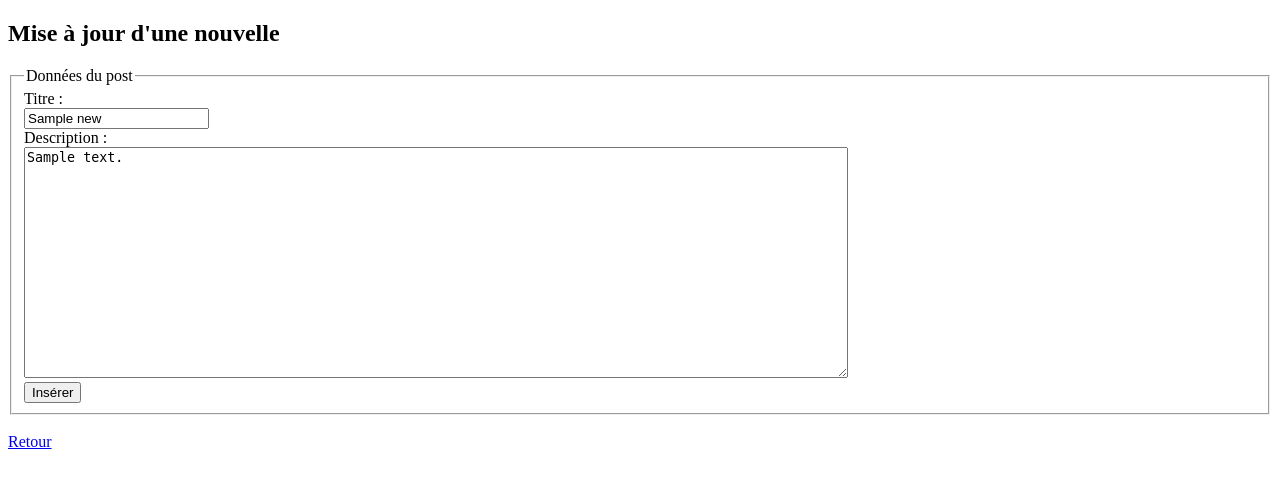
After one commit to walterjch/EE_revision, a PHP site: page /updateNews.php?idNews=1 in a window 1280 px wide. The commit adds this page. Shown: the top 488 px of the page. Run offline with PHP 8.4, Linux system fonts and the light colour scheme; the visitor is signed in with stand-in values (Sample User, id 1); tables that the repository leaves empty or names only in its code hold one stand-in row (values such as "Sample post").

Commit message:
chapitre 4 terminé, tout fonctionne

```diff
--- /dev/null
+++ b/css/style.css
@@ -0,0 +1,19 @@
+.post
+{
+    margin-top: 30px;
+    text-align: justify;
+    background-color: #D2D2D2;
+    padding: 10px;
+    box-shadow: 6px 6px 15px black;
+    border-radius: 5px;
+}
+
+.warning
+{
+    color: red;
+}
+
+.info
+{
+    color: green;
+}
--- a/connect.php
+++ b/functions.php
@@ -2,6 +2,12 @@
 
 session_start();
 
+/**
+*	Test if the username and the password are matching
+*	@param	string	$username	In the database, this is the login
+* @param	string	$pwd In the database, this is the pwd
+*	@return	$result if all is matching, NULL if it's not
+*/
 function checkUser($username, $pwd) {
     $db = connectDb();
     $sql = "SELECT login FROM users "
@@ -17,7 +23,10 @@ function checkUser($username, $pwd) {
     }
 }
 
-
+/**
+*	Etablish the connection with our database
+*	@return	object	$db if the connection is OK, false if it's not
+*/
 function connectDb()
 {
     $server = '127.0.0.1';
@@ -35,7 +44,9 @@ function connectDb()
     return $db;
 }
 
-//L'utilisateur se déconnecte
+/**
+*	Destroy the session of the user that was connected
+*/
 function disconnect() {
     if (ini_get("session.use_cookies")) {
         $params = session_get_cookie_params();
@@ -47,6 +58,14 @@ function disconnect() {
     exit;
 }
 
+/**
+*	Add an user in the database
+*	@param	string	$surname	user's surname
+* @param	string	$name user's name
+* @param  string $login user's $username
+* @param string  $pwd password (sha1 already used)
+*	@return	$db the last insert id or NULL
+*/
 function addUser($surname, $name, $login, $pwd) {
   if (!userExists($login)) {
     $db = connectDb();
@@ -68,7 +87,11 @@ function addUser($surname, $name, $login, $pwd) {
 
 }
 
-
+/**
+*	Test if the username exists
+*	@param	string	$login	we will compare that with our database
+*	@return	boolean true if it already exists and false if not
+*/
 function userExists($login){
     $db = connectDb();
     $sql = "SELECT login FROM users "
@@ -88,6 +111,11 @@ function userExists($login){
 }
 
 
+/**
+*	Get informations about the user using its login
+*	@param	string	$login	In the database, this is the login
+*	@return	array $result with all the informations or NULL if process fail
+*/
 function getUserByLogin($login){
   $db = connectDb();
   $sql = "SELECT idUser, surname, name FROM users " .
@@ -103,6 +131,34 @@ function getUserByLogin($login){
   }
 }
 
+/**
+*	Get informations about the user using its id
+*	@param	int	$idUser	In the database, this is the login
+*	@return	array $result with all the informations or NULL if process fail
+*/
+function getUserById($idUser){
+  $db = connectDb();
+  $sql = "SELECT idUser, surname, name FROM users " .
+          "WHERE idUser = :idUser";
+  $request = $db->prepare($sql);
+  if ($request->execute(array(
+              'idUser' => $idUser))) {
+      $result = $request->fetch();
+
+      return $result;
+  } else {
+      return false;
+  }
+}
+
+
+/**
+*	Add a new post in the news table
+*	@param	string	$title	name of the post
+*	@param	string	$description	content of the post
+*	@param	int $idUser id of the author of the post
+*	@return	 $db last insert id or error message
+*/
 function insertPost($title, $description, $idUser){
   $db = connectDb();
   $sql = "INSERT INTO news(title, description, idUser) " .
@@ -119,14 +175,16 @@ function insertPost($title, $description, $idUser){
 }
 
 
-function getPosts($idUser){
+/**
+*	Get all the posts in the database to display them
+*	@return	 array $result It contains all the posts, error message
+*/
+function getPosts(){
   $db = connectDb();
-  $sql = "SELECT idNews, title, description, idUser FROM news "
-          . "WHERE idUser = :idUser "
+  $sql = "SELECT idNews, title, description, creationDate, lastEditDate, idUser FROM news "
           . "ORDER BY idNews desc";
   $request = $db->prepare($sql);
-  if ($request->execute(array(
-              'idUser' => $idUser))) {
+  if ($request->execute()) {
       $result = $request->fetchAll(PDO::FETCH_ASSOC);
       return $result;
   } else {
@@ -134,6 +192,13 @@ function getPosts($idUser){
   }
 }
 
+/**
+*	Test if the article already exists (by the same author)
+*	@param	string	$title	name of the post
+*	@param	string	$description	content of the post
+*	@param	int $idUser id of the author of the post
+*	@return	 boolean true or false depending if it exists or not
+*/
 function postExists($title, $description, $idUser){
     $db = connectDb();
     $sql = "SELECT title, description, idUser FROM news "
@@ -153,3 +218,59 @@ function postExists($title, $description, $idUser){
         return false;
     }
 }
+
+/**
+*	Get a post using its id
+*	@param	int $idNews id of the post
+*	@return	 array $result It contains the post
+*/
+function getPostById($idNews){
+  $db = connectDb();
+  $sql = "SELECT title, description FROM news " .
+          "WHERE idNews = :idNews";
+  $request = $db->prepare($sql);
+  if ($request->execute(array(
+              'idNews' => $idNews))) {
+      $result = $request->fetch();
+
+      return $result;
+  } else {
+      return false;
+  }
+}
+
+/**
+*	Update a post (title or description)
+*	@param	string	$title	name of the post
+*	@param	string	$description	content of the post
+*	@param	int $idNews id of the post
+*	@return	 boolean true or false depending if it worked well
+*/
+function updatePost($idNews, $title, $description){
+  $db = connectDb();
+  $sql = "UPDATE news "
+          . "SET title = :title, description = :description "
+          . "WHERE idNews = :idNews";
+  $request = $db->prepare($sql);
+  if ($request->execute(array(
+              'title' => $title,
+              'description' => $description,
+              'idNews' => $idNews))) {
+      return true;
+  }else {
+    return false;
+  }
+}
+
+/**
+*	Delete a post from our database
+*	@param	int $idNews So we know which post is going to be deleted
+*	@return	 $request
+*/
+function deletePost($idNews){
+  $db = connectDb();
+  $sql = "DELETE FROM news WHERE idNews = :idNews";
+  $request = $db->prepare($sql);
+  return ($request->execute(array(
+              "idNews" => $idNews)));
+}
--- /dev/null
+++ b/updateNews.php
@@ -0,0 +1,58 @@
+<?php
+
+require_once("functions.php");
+
+$postArrayAModifier = getPostById($_GET["idNews"]);
+$userArray = getUserByLogin($_SESSION['username']); //Connected user
+
+$title = $postArrayAModifier["title"];
+$description = $postArrayAModifier["description"];
+$error = false;
+$errormsg = "";
+$successmsg = "";
+
+if (filter_has_var(INPUT_POST, "btnOK")) {
+  $title = filter_input(INPUT_POST, "title", FILTER_SANITIZE_STRING);
+  $description = filter_input(INPUT_POST, "description", FILTER_SANITIZE_STRING);
+  if ($title != "" && $description != "") {
+      if(updatePost($_GET["idNews"], $title, $description)){
+          updatePost($_GET["idNews"], $title, $description);
+          $successmsg = "Votre post a bien été modifié !";
+      }
+  }
+  else {
+    $error = true;
+    if ($title == "") {
+      $errormsg .= "La saisie d'un titre est obligatoire ! <br>";
+    }
+    if ($description == "") {
+      $errormsg .= "La saisie d'une description est obligatoire !";
+    }
+  }
+}
+ ?>
+<!DOCTYPE html>
+<html lang="en" dir="ltr">
+  <head>
+    <link rel="stylesheet" href="./css/style.css">
+    <meta charset="utf-8">
+    <title>Confirmation</title>
+  </head>
+  <body>
+    <?php if($error){ ?>
+    <h3 class="warning"><?php echo $errormsg; ?></h3>
+  <?php }else{ ?>
+    <h3 class="info"><?php echo $successmsg; ?></h3>
+  <?php } ?>
+    <h2>Mise à jour d'une nouvelle</h2>
+    <form class="" action="#" method="post">
+      <fieldset>
+        <legend>Données du post</legend>
+        <label>Titre : <br><input type="text" name="title" value="<?php echo $title ?>"></label><br>
+        <label>Description : <br><textarea rows="15" cols="100" name="description" ><?php echo $description ?></textarea></label><br>
+        <input type="submit" name="btnOK" value="Insérer">
+      </fieldset> <br>
+      <a href="main.php">Retour</a>
+    </form>
+  </body>
+</html>
```
Also changed, not shown: deleteNews.php (added, +53 -0 lines), index.php (+6 -4 lines), main.php (+18 -10 lines), newAccount.php (+4 -3 lines).
